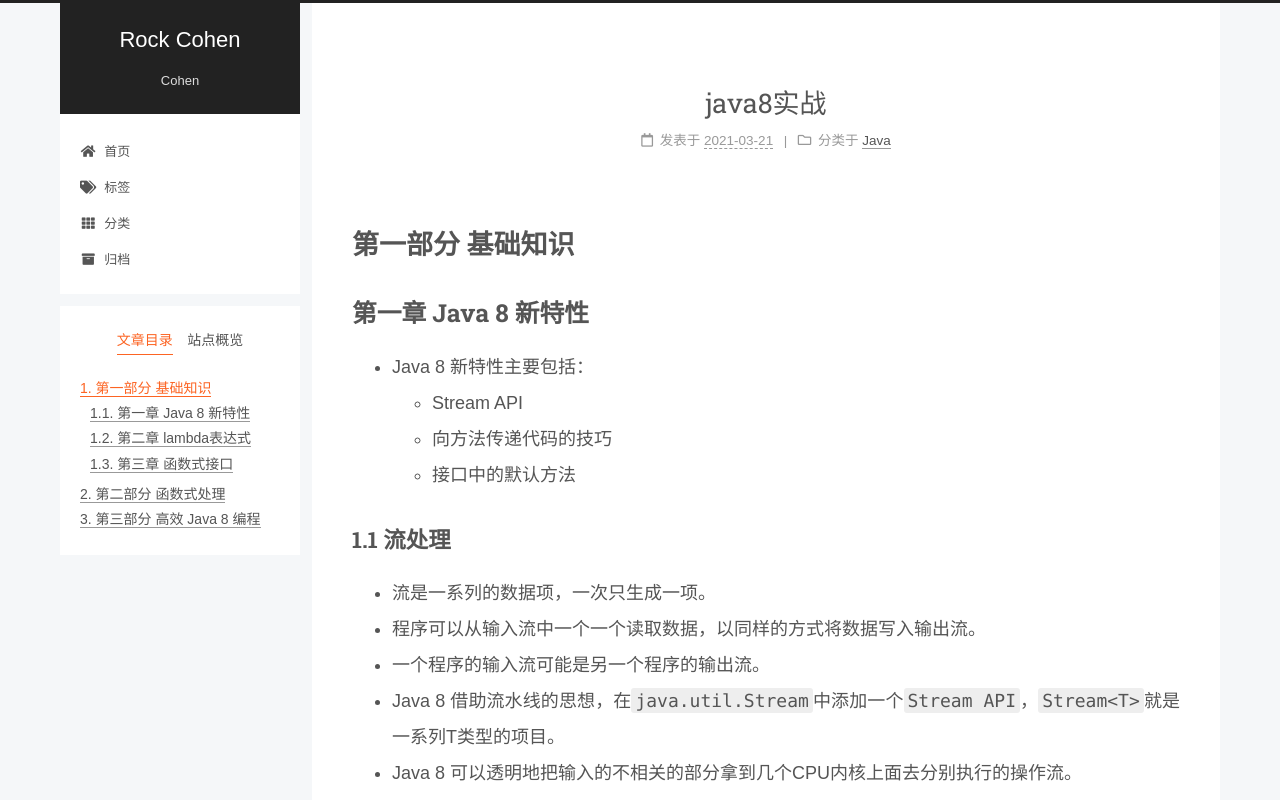
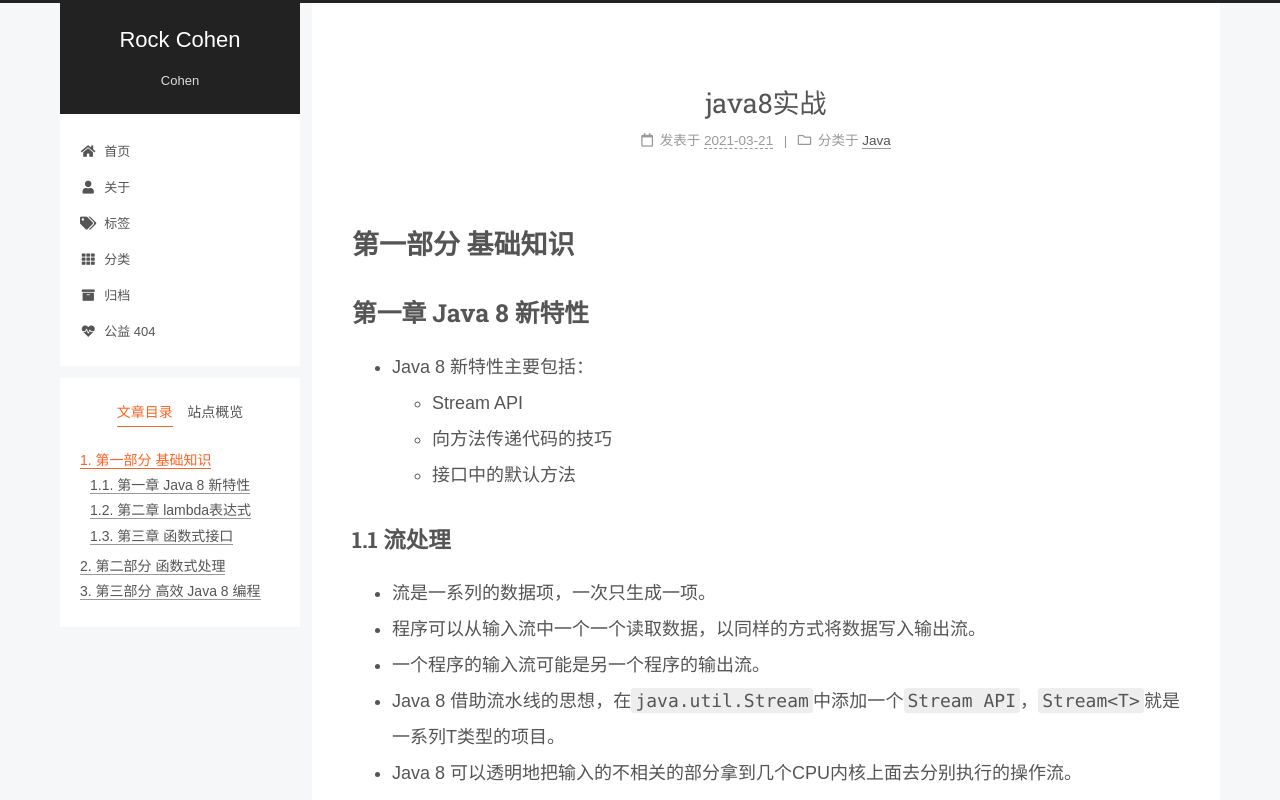
Before and after one commit to RockCohen/RockCohen.github.io, a plain HTML site: page 2021/03/21/java8实战/index.html in a window 1280 px wide. Shown: the top 800 px of the page. Drawn offline with Linux system fonts and the light colour scheme; files that its build step writes are made by us from their sources; files whose address does not match are found by name; a web font is replaced by a local one.

Commit message:
Site updated: 2021-03-21 19:18:18

```diff
--- a/2021/03/21/java8实战/index.html
+++ b/2021/03/21/java8实战/index.html
@@ -129,6 +129,11 @@
     <a href="/blog/" rel="section"><i class="fa fa-home fa-fw"></i>首页</a>
 
   </li>
+        <li class="menu-item menu-item-about">
+
+    <a href="/blog/about/" rel="section"><i class="fa fa-user fa-fw"></i>关于</a>
+
+  </li>
         <li class="menu-item menu-item-tags">
 
     <a href="/blog/tags/" rel="section"><i class="fa fa-tags fa-fw"></i>标签</a>
@@ -142,6 +147,11 @@
         <li class="menu-item menu-item-archives">
 
     <a href="/blog/archives/" rel="section"><i class="fa fa-archive fa-fw"></i>归档</a>
+
+  </li>
+        <li class="menu-item menu-item-commonweal">
+
+    <a href="/blog/404/" rel="section"><i class="fa fa-heartbeat fa-fw"></i>公益 404</a>
 
   </li>
   </ul>
--- a/css/main.css
+++ b/css/main.css
@@ -1168,7 +1168,7 @@ pre .javascript .function {
 }
 .links-of-author a::before,
 .links-of-author span.exturl::before {
-  background: #7dff30;
+  background: #c806db;
   border-radius: 50%;
   content: ' ';
   display: inline-block;
```
Also changed, not shown: 2021/03/21/java核心问题/index.html (+10 -0 lines), 2021/03/21/数据库基本概念/index.html (+10 -0 lines), archives/2021/03/index.html (+10 -0 lines), archives/2021/index.html (+10 -0 lines), archives/index.html (+10 -0 lines), categories/DataBase/index.html (+10 -0 lines), categories/Java/index.html (+10 -0 lines), categories/index.html (+10 -0 lines), index.html (+10 -0 lines), tags/Java-8/index.html (+10 -0 lines), tags/Java/index.html (+10 -0 lines), tags/index.html (+10 -0 lines), tags/数据库基本概念/index.html (+10 -0 lines).
